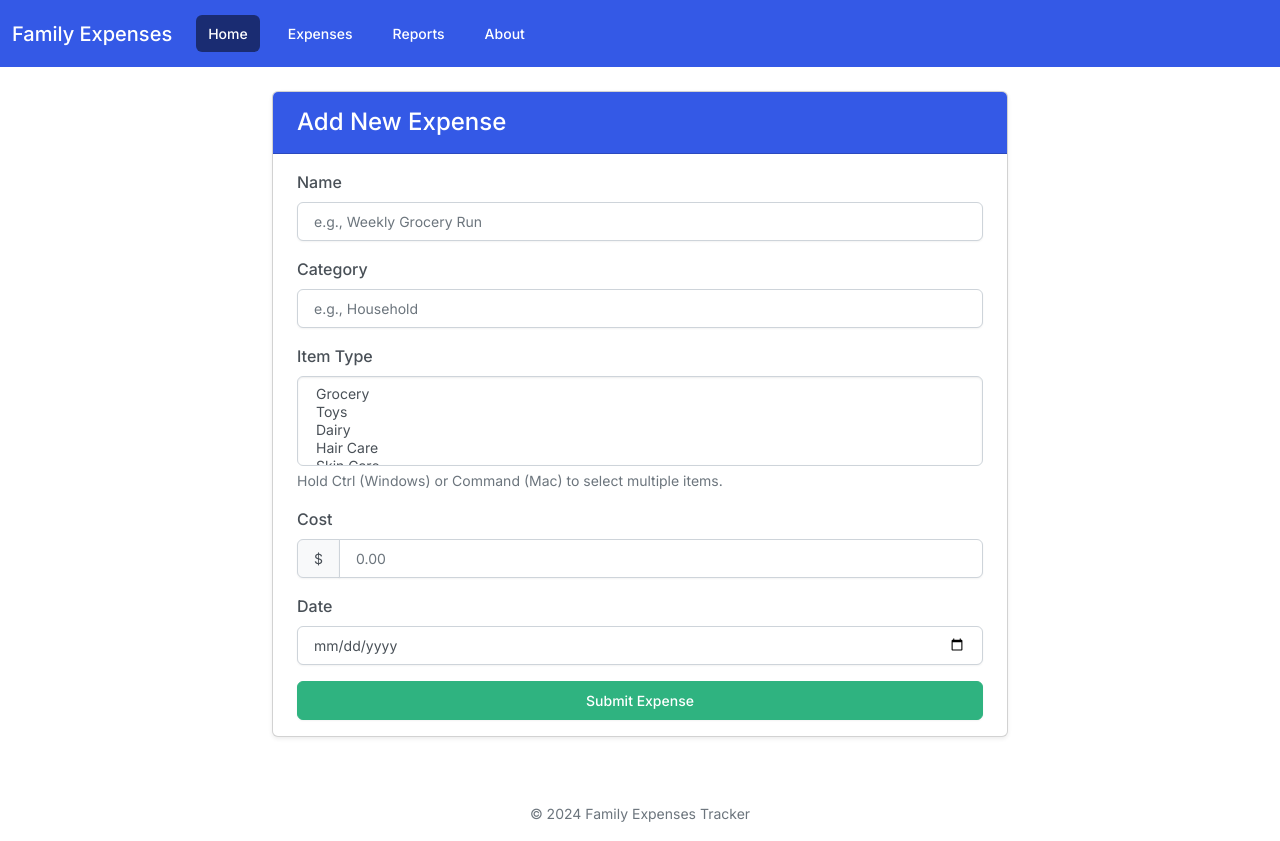
After one commit to ssontam/FamilyExpenses, a Flask app: page /expenses in a window 1280 px wide. The commit adds this page. Run offline with Flask 3, Linux system fonts and the light colour scheme; some libraries are stand-ins or nearby versions.

Commit message:
feat: Add expenses page with form, implement route tests using pytest, and configure GitHub Actions CI.

```diff
--- a/app/routes/main.py
+++ b/app/routes/main.py
@@ -9,3 +9,7 @@ def index():
 @bp.route('/hello')
 def hello():
     return "<div>Hello from HTMX!</div>"
+
+@bp.route('/expenses')
+def expenses():
+    return render_template('expenses.html')
--- a/app/templates/base.html
+++ b/app/templates/base.html
@@ -31,7 +31,7 @@
                         </a>
                     </li>
                     <li class="nav-item">
-                        <a class="nav-link" href="#">Expenses</a>
+                        <a class="nav-link" href="/expenses">Expenses</a>
                     </li>
                     <li class="nav-item">
                         <a class="nav-link" href="#">Reports</a>
--- /dev/null
+++ b/app/templates/expenses.html
@@ -0,0 +1,59 @@
+{% extends 'base.html' %}
+
+{% block content %}
+<div class="row justify-content-center">
+    <div class="col-md-8">
+        <div class="card shadow-sm">
+            <div class="card-header bg-primary text-white">
+                <h4 class="mb-0">Add New Expense</h4>
+            </div>
+            <div class="card-body">
+                <form>
+                    <div class="mb-3">
+                        <label for="expenseName" class="form-label">Name</label>
+                        <input type="text" class="form-control" id="expenseName" placeholder="e.g., Weekly Grocery Run">
+                    </div>
+
+                    <div class="mb-3">
+                        <label for="expenseCategory" class="form-label">Category</label>
+                        <input type="text" class="form-control" id="expenseCategory" placeholder="e.g., Household">
+                    </div>
+
+                    <div class="mb-3">
+                        <label for="expenseItem" class="form-label">Item Type</label>
+                        <select class="form-select" id="expenseItem" multiple aria-label="Multiple select example">
+                            <option value="Grocery">Grocery</option>
+                            <option value="Toys">Toys</option>
+                            <option value="Dairy">Dairy</option>
+                            <option value="Hair Care">Hair Care</option>
+                            <option value="Skin Care">Skin Care</option>
+                            <option value="Child">Child</option>
+                            <option value="Clothes">Clothes</option>
+                            <option value="Shoes">Shoes</option>
+                            <option value="Others">Others</option>
+                        </select>
+                        <div class="form-text">Hold Ctrl (Windows) or Command (Mac) to select multiple items.</div>
+                    </div>
+
+                    <div class="mb-3">
+                        <label for="expenseCost" class="form-label">Cost</label>
+                        <div class="input-group">
+                            <span class="input-group-text">$</span>
+                            <input type="number" class="form-control" id="expenseCost" step="0.01" placeholder="0.00">
+                        </div>
+                    </div>
+
+                    <div class="mb-3">
+                        <label for="expenseDate" class="form-label">Date</label>
+                        <input type="date" class="form-control" id="expenseDate">
+                    </div>
+
+                    <div class="d-grid gap-2">
+                        <button type="submit" class="btn btn-success">Submit Expense</button>
+                    </div>
+                </form>
+            </div>
+        </div>
+    </div>
+</div>
+{% endblock %}
--- a/requirements.txt
+++ b/requirements.txt
@@ -2,3 +2,5 @@ flask
 flask-sqlalchemy
 pymysql
 python-dotenv
+pytest
+beautifulsoup4
```
Also changed, not shown: tests/conftest.py (added, +14 -0 lines), tests/test_routes.py (added, +44 -0 lines).
